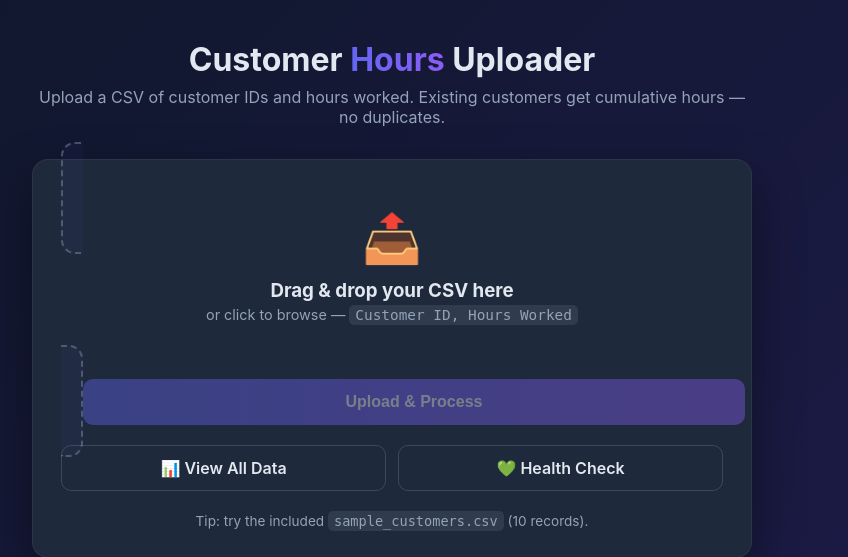
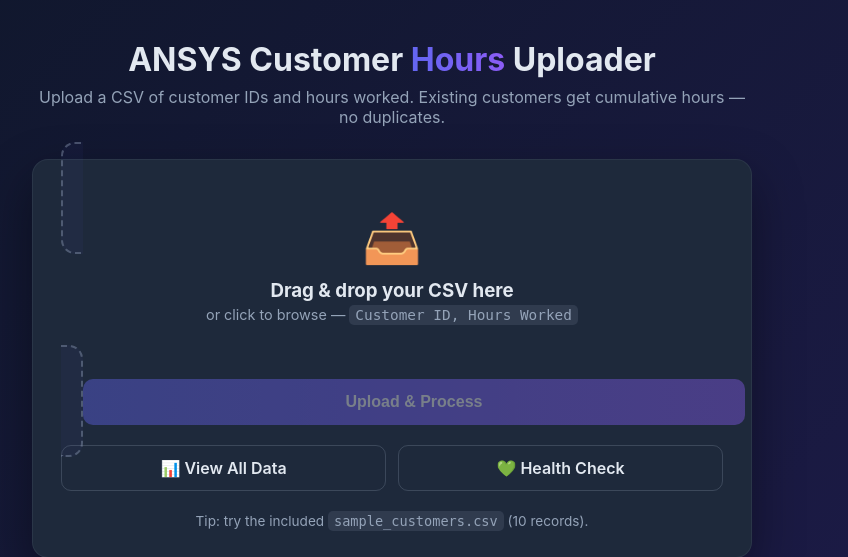
Before and after one commit to SErepo/aws-container, a Flask app: page / in a window 1280 px wide. Shown: the top 557 px of the page, without its empty margins (248-1096 px from the left). Run offline with Flask 3, Linux system fonts and the light colour scheme.

Commit message:
Web page modified

```diff
--- a/templates/index.html
+++ b/templates/index.html
@@ -103,7 +103,7 @@
 <body>
   <div class="container">
     <header>
-      <h1>Customer <span>Hours</span> Uploader</h1>
+      <h1>ANSYS Customer <span>Hours</span> Uploader</h1>
       <p>Upload a CSV of customer IDs and hours worked. Existing customers get cumulative hours — no duplicates.</p>
     </header>
 
```
